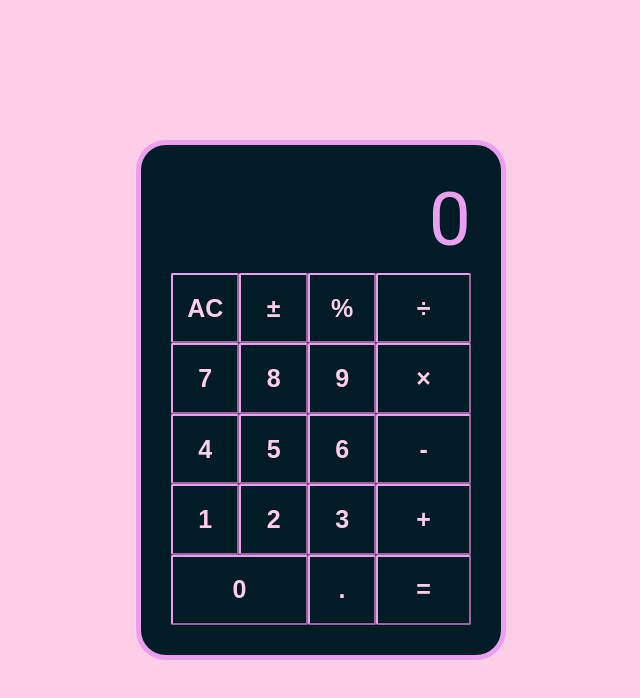
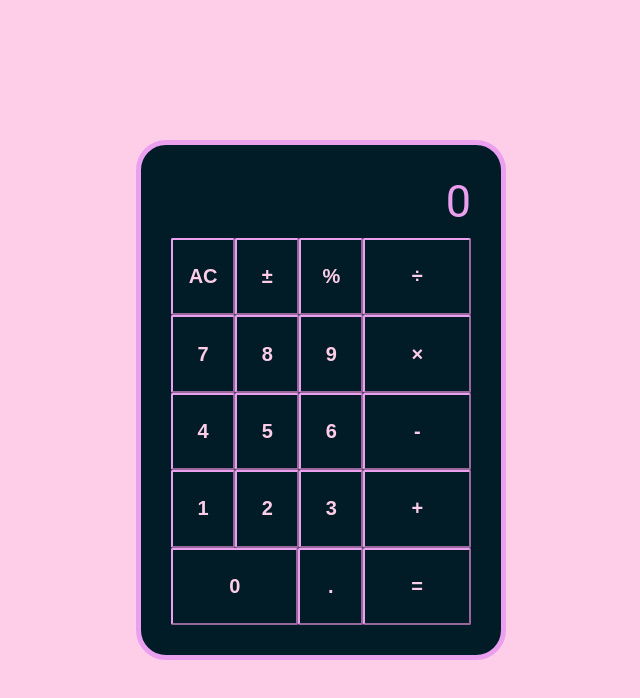
Before and after one commit to everett-moore/calculator, a plain HTML site: page index.html in a window 1280 px wide. Shown: the whole page, without its empty margins (319-959 px from the left). Drawn offline with Linux system fonts and the light colour scheme.

Commit message:
Fix overflow

```diff
--- a/script.js
+++ b/script.js
@@ -3,12 +3,12 @@ let firstOperand = "";
 let secondOperand = "";
 let operator = "";
 const displayValue = document.querySelector("#displayValue");
+displayValue.textContent = "0";
 const buttons = document.querySelectorAll("button");
 buttons.forEach((button) => {
   button.value = button.textContent;
   button.addEventListener("click", () => {
     currentValue = button.value;
-    console.log(currentValue);
     switch (currentValue) {
       case "AC":
         clear();
@@ -85,7 +85,6 @@ function appendDecimal() {
 }
 
 function appendNumber() {
-  if (displayValue.textContent.length < 7) {
   if (operatorReady) {
     secondOperand += currentValue;
     displayValue.textContent = secondOperand;
@@ -93,7 +92,6 @@ function appendNumber() {
   }
   firstOperand += currentValue;
   displayValue.textContent = firstOperand;
-  }
 }
 
 function getOperator() {
--- a/styles.css
+++ b/styles.css
@@ -7,7 +7,7 @@ body {
   flex-direction: column;
   background-color: #fecee9;
   font-family: "Roboto", sans-serif;
-  font-size: 75px;
+  font-size: 45px;
 }
 
 #calculator {
@@ -18,26 +18,27 @@ body {
   background-color: #011c27;
   border-radius: 30px;
   padding: 30px;
-  height: 450px;
+  min-height: 450px;
   width: 300px;
 }
 
 .container {
   display: inherit;
-  flex-grow: 1;
+  flex: 1;
 }
 
 #displayValue {
-  display: inherit;
+  text-align: right;
+  word-wrap: break-word;
+  word-break: break-all;
   margin-bottom: 10px;
-  justify-content: flex-end;
   color: #eb9fef;
 }
 
 button {
   flex: 1;
   border-color: #eb9fef;
-  font-size: 25px;
+  font-size: 20px;
   color: #fecee9;
   background-color: #011c27;
   border-radius: 2px;
@@ -53,5 +54,5 @@ button:hover {
 }
 
 .operatorBtn {
-  flex-grow: 1.5;
+  flex-grow: 1.9;
 }
```
Lines whose indentation alone changed are shown as unchanged.
